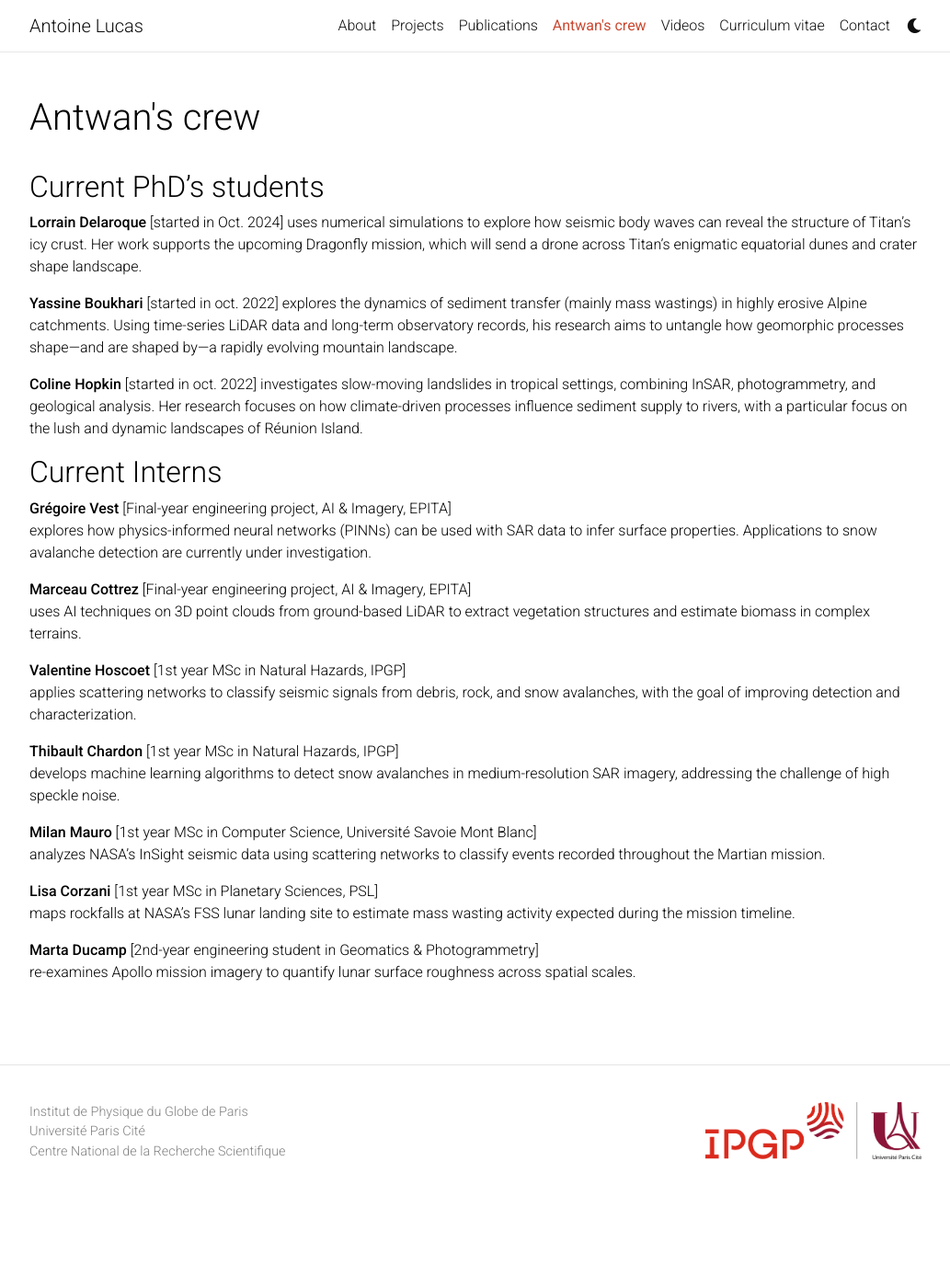
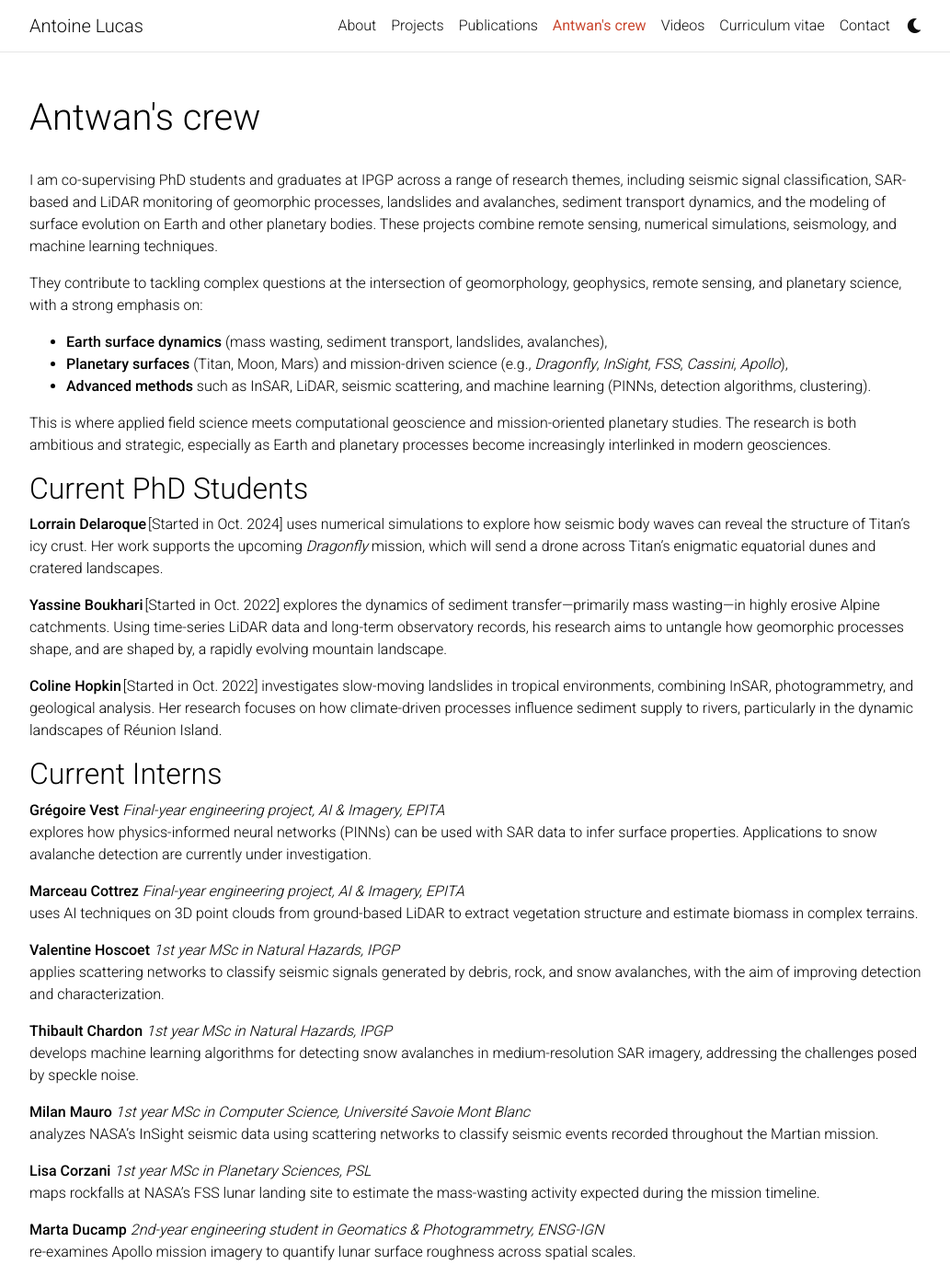
Before and after one commit to spaceavalancher/spaceavalancher.github.io, a Jekyll site: the page built from _pages/people.md, in a window 1280 px wide and 1400 px high. Shown: the whole window at 92% size, without its empty margins (123-1156 px from the left). Built offline with Jekyll 4.4.1, drawn with Linux system fonts in a browser that asks for light colours; full-size pictures stand in for the smaller copies a plugin makes; comment, search, counter and statistics services are not loaded; a style sheet for code colours, icons or effects is not loaded.

Commit message:
update people

```diff
--- a/_pages/people.md
+++ b/_pages/people.md
@@ -8,55 +8,62 @@ nav_order: 3
 ---
 
 
-## Current PhD's students
+
+I am co-supervising PhD students and graduates at IPGP across a range of research themes, including seismic signal classification, SAR-based and LiDAR monitoring of geomorphic processes, landslides and avalanches, sediment transport dynamics, and the modeling of surface evolution on Earth and other planetary bodies. These projects combine remote sensing, numerical simulations, seismology, and machine learning techniques.
+
+They contribute to tackling complex questions at the intersection of geomorphology, geophysics, remote sensing, and planetary science, with a strong emphasis on:
+
+* **Earth surface dynamics** (mass wasting, sediment transport, landslides, avalanches),
+* **Planetary surfaces** (Titan, Moon, Mars) and mission-driven science (e.g., *Dragonfly*, *InSight*, *FSS*, *Cassini*, *Apollo*),
+* **Advanced methods** such as InSAR, LiDAR, seismic scattering, and machine learning (PINNs, detection algorithms, clustering).
 
 
-
-**Lorrain Delaroque** [started in Oct. 2024]
-uses numerical simulations to explore how seismic body waves can reveal the structure of Titan’s icy crust. Her work supports the upcoming Dragonfly mission, which will send a drone across Titan’s enigmatic equatorial dunes and crater shape landscape.
-
-**Yassine Boukhari** [started in oct. 2022]
-explores the dynamics of sediment transfer (mainly mass wastings) in highly erosive Alpine catchments. Using time-series LiDAR data and long-term observatory records, his research aims to untangle how geomorphic processes shape—and are shaped by—a rapidly evolving mountain landscape.
+This is where applied field science meets computational geoscience and mission-oriented planetary studies. The research is both ambitious and strategic, especially as Earth and planetary processes become increasingly interlinked in modern geosciences.
 
 
-**Coline Hopkin** [started in oct. 2022]
-investigates slow-moving landslides in tropical settings, combining InSAR, photogrammetry, and geological analysis. Her research focuses on how climate-driven processes influence sediment supply to rivers, with a particular focus on the lush and dynamic landscapes of Réunion Island.
+## Current PhD Students
+
+**Lorrain Delaroque** \[Started in Oct. 2024]
+uses numerical simulations to explore how seismic body waves can reveal the structure of Titan’s icy crust. Her work supports the upcoming *Dragonfly* mission, which will send a drone across Titan’s enigmatic equatorial dunes and cratered landscapes.
+
+**Yassine Boukhari** \[Started in Oct. 2022]
+explores the dynamics of sediment transfer—primarily mass wasting—in highly erosive Alpine catchments. Using time-series LiDAR data and long-term observatory records, his research aims to untangle how geomorphic processes shape, and are shaped by, a rapidly evolving mountain landscape.
+
+**Coline Hopkin** \[Started in Oct. 2022]
+investigates slow-moving landslides in tropical environments, combining InSAR, photogrammetry, and geological analysis. Her research focuses on how climate-driven processes influence sediment supply to rivers, particularly in the dynamic landscapes of Réunion Island.
 
 
 
 ## Current Interns
 
-
 **Grégoire Vest**
-\[Final-year engineering project, AI & Imagery, EPITA]
+*Final-year engineering project, AI & Imagery, EPITA*
 explores how physics-informed neural networks (PINNs) can be used with SAR data to infer surface properties. Applications to snow avalanche detection are currently under investigation.
 
 **Marceau Cottrez**
-\[Final-year engineering project, AI & Imagery, EPITA]
-uses AI techniques on 3D point clouds from ground-based LiDAR to extract vegetation structures and estimate biomass in complex terrains.
+*Final-year engineering project, AI & Imagery, EPITA*
+uses AI techniques on 3D point clouds from ground-based LiDAR to extract vegetation structure and estimate biomass in complex terrains.
 
 **Valentine Hoscoet**
-\[1st year MSc in Natural Hazards, IPGP]
-applies scattering networks to classify seismic signals from debris, rock, and snow avalanches, with the goal of improving detection and characterization.
+*1st year MSc in Natural Hazards, IPGP*
+applies scattering networks to classify seismic signals generated by debris, rock, and snow avalanches, with the aim of improving detection and characterization.
 
 **Thibault Chardon**
-\[1st year MSc in Natural Hazards, IPGP]
-develops machine learning algorithms to detect snow avalanches in medium-resolution SAR imagery, addressing the challenge of high speckle noise.
+*1st year MSc in Natural Hazards, IPGP*
+develops machine learning algorithms for detecting snow avalanches in medium-resolution SAR imagery, addressing the challenges posed by speckle noise.
 
 **Milan Mauro**
-\[1st year MSc in Computer Science, Université Savoie Mont Blanc]
-analyzes NASA’s InSight seismic data using scattering networks to classify events recorded throughout the Martian mission.
+*1st year MSc in Computer Science, Université Savoie Mont Blanc*
+analyzes NASA’s InSight seismic data using scattering networks to classify seismic events recorded throughout the Martian mission.
 
 **Lisa Corzani**
-\[1st year MSc in Planetary Sciences, PSL]
-maps rockfalls at NASA’s FSS lunar landing site to estimate mass wasting activity expected during the mission timeline.
+*1st year MSc in Planetary Sciences, PSL*
+maps rockfalls at NASA’s FSS lunar landing site to estimate the mass-wasting activity expected during the mission timeline.
 
 **Marta Ducamp**
-\[2nd-year engineering student in Geomatics & Photogrammetry]
+*2nd-year engineering student in Geomatics & Photogrammetry, ENSG-IGN*
 re-examines Apollo mission imagery to quantify lunar surface roughness across spatial scales.
 
 
 
-
-
 <br />
```
